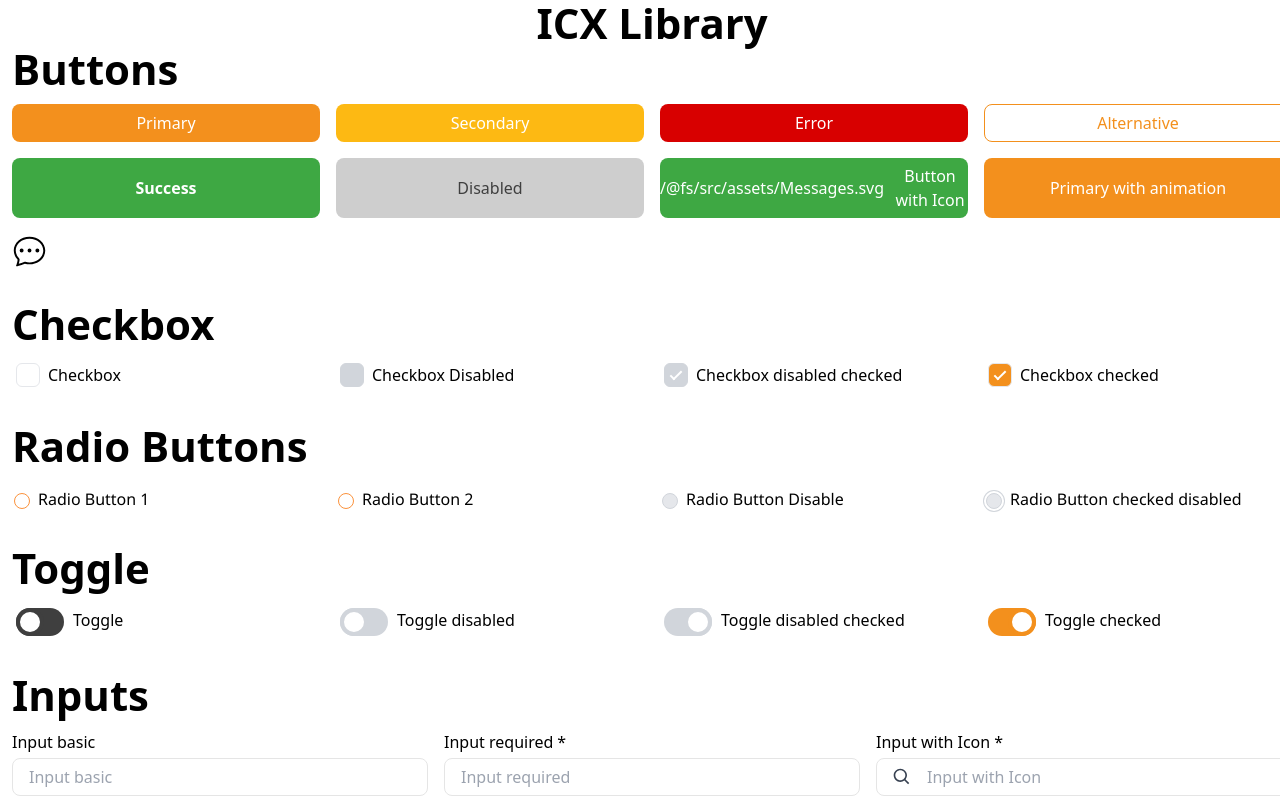
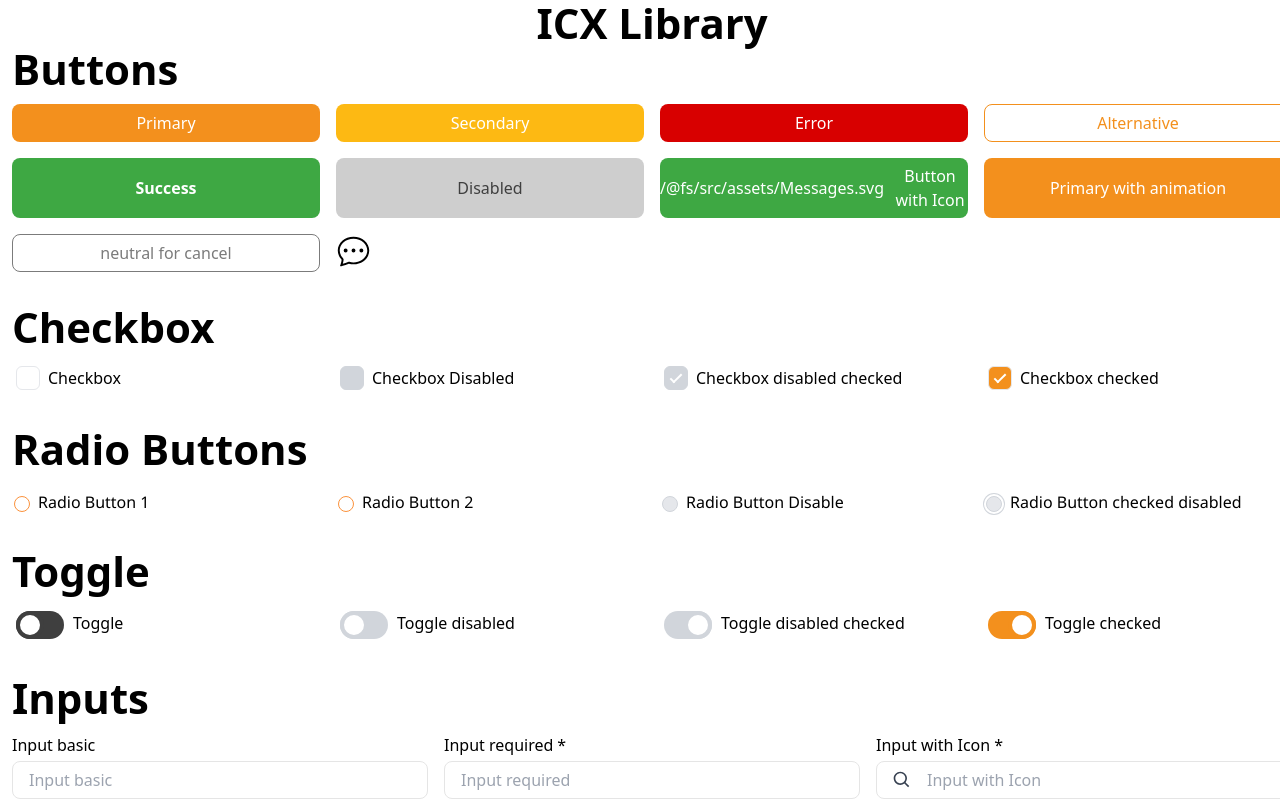
Before and after one commit to Imagine-CX/imaginecx-library, a React (Vite) app: page / in a window 1280 px wide. Shown: the top 801 px of the page. Built offline with nearby package versions, Linux system fonts and the light colour scheme.

Commit message:
adding a new style for btn color

```diff
--- a/src/App.tsx
+++ b/src/App.tsx
@@ -157,6 +157,7 @@ function App() {
         <Button color="primary" animation>
           Primary with animation
         </Button>
+        <Button color="neutral">neutral for cancel</Button>
         <img src={smsIcon} alt="" />
       </div>
       <Header variant="h2">Checkbox</Header>
--- a/src/components/Btns/Button.tsx
+++ b/src/components/Btns/Button.tsx
@@ -3,7 +3,7 @@ import '../style.css';
 import { ButtonHTMLAttributes, ForwardedRef, forwardRef, ReactNode } from 'react';
 
 export interface Props extends ButtonHTMLAttributes<HTMLButtonElement> {
-  color: 'success' | 'error' | 'secondary' | 'primary' | 'alternative';
+  color: 'success' | 'error' | 'secondary' | 'primary' | 'alternative' | 'neutral';
   animation?: boolean;
   icon?: ReactNode;
   children: string | JSX.Element | JSX.Element[];
@@ -19,6 +19,8 @@ const selectStyleButton = (type: string | undefined): string => {
     return `icx-btn-primary`;
   } else if (type === 'alternative') {
     return `icx-btn-alternative`;
+  } else if (type === 'neutral') {
+    return `icx-btn-neutral`;
   }
   return '';
 };
--- a/src/components/style.css
+++ b/src/components/style.css
@@ -97,6 +97,13 @@
           icx-text-primary-400
           hover:icx-bg-primary-400
           hover:icx-text-white;
+  }
+
+  .icx-btn-neutral {
+    @apply icx-bg-transparent
+          icx-border
+          icx-border-[#7B7B7B]
+          icx-text-[#7B7B7B];
   }
 
   .icx-animate-fade-in {
```
